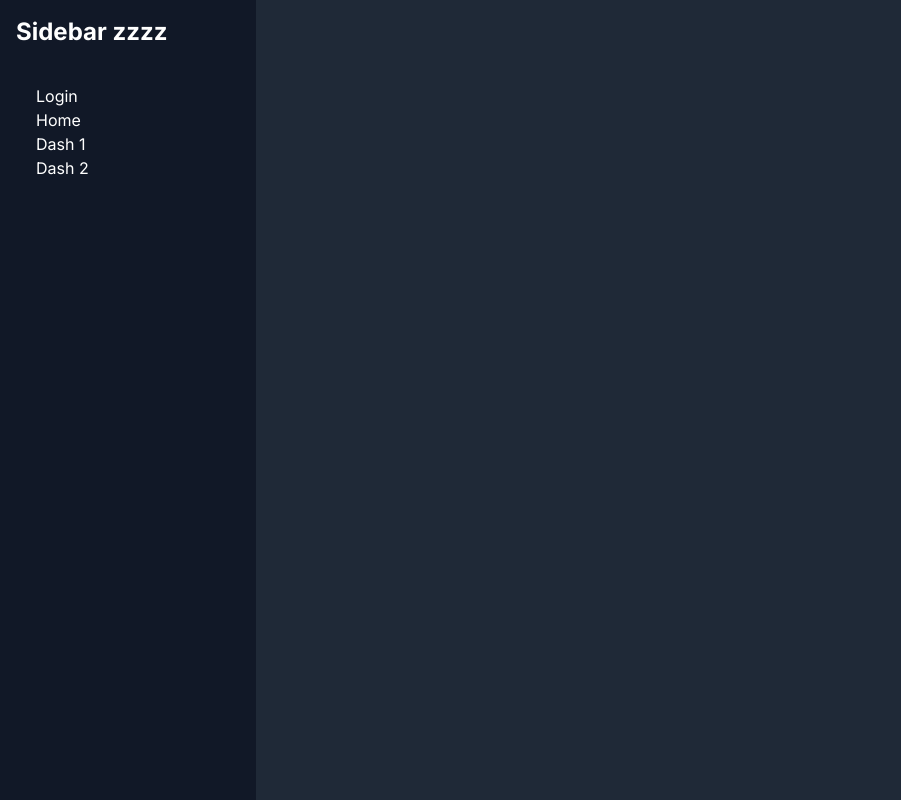
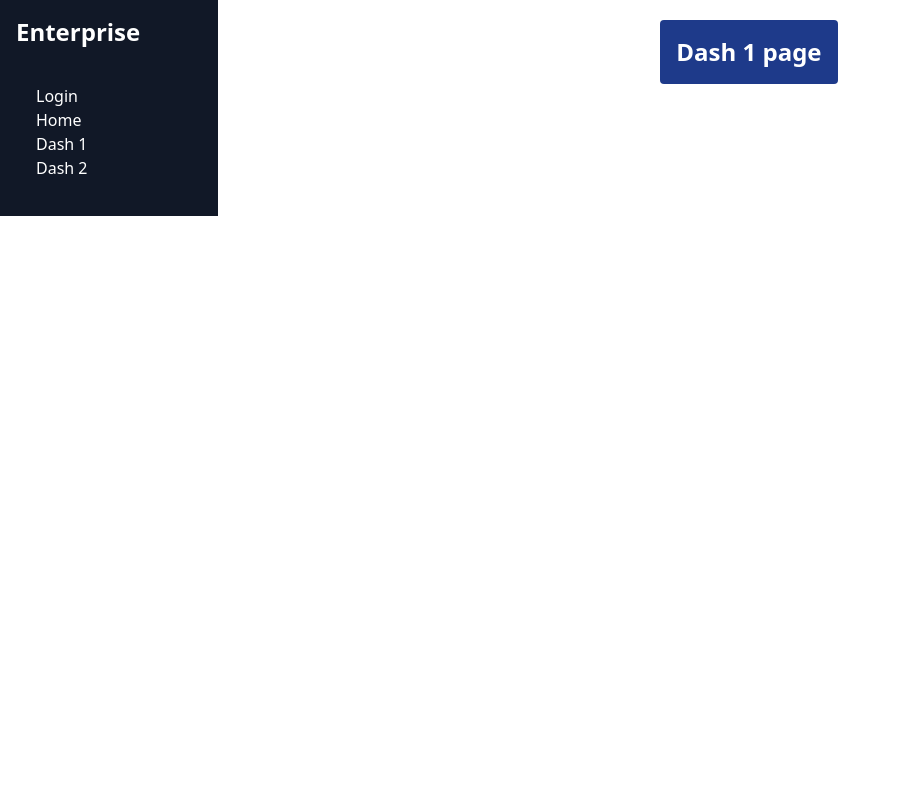
Before and after one commit to HASCA-GH/nextjs-login, a Next.js app: page /dash1 in a window 1280 px wide. Before the commit this address had no page. Shown: the top 800 px of the page, without its empty margins (0-901 px from the left). Built offline with nearby package versions, Linux system fonts and the light colour scheme.

Commit message:
Layout of the app.

```diff
--- /dev/null
+++ b/app/dash1/page.tsx
@@ -0,0 +1,13 @@
+import React from 'react'
+
+const page = () => {
+    return (
+        <div className='w-full'>
+            <div className='flex text-2xl font-bold text-white gap-5 p-5 justify-center' >
+                <div className='p-4 rounded bg-blue-900'>Dash 1 page</div>
+            </div>
+        </div>
+    )
+}
+
+export default page
--- /dev/null
+++ b/app/dash2/page.tsx
@@ -0,0 +1,13 @@
+import React from 'react'
+
+const page = () => {
+    return (
+        <div className='w-full'>
+            <div className='flex text-2xl font-bold text-white gap-5 p-5 justify-center' >
+                <div className='p-4 rounded bg-amber-200'>Dash 2 page</div>
+            </div>
+        </div>
+    )
+}
+
+export default page
--- a/app/globals.css
+++ b/app/globals.css
@@ -3,25 +3,28 @@
 @tailwind utilities;
 
 :root {
-  --foreground-rgb: 0, 0, 0;
+  /* --foreground-rgb: 0, 0, 0;
   --background-start-rgb: 214, 219, 220;
   --background-end-rgb: 255, 255, 255;
+    */
 }
 
 @media (prefers-color-scheme: dark) {
   :root {
-    --foreground-rgb: 255, 255, 255;
+    /* --foreground-rgb: 255, 255, 255;
     --background-start-rgb: 0, 0, 0;
     --background-end-rgb: 0, 0, 0;
+      */
   }
 }
 
 body {
-  color: rgb(var(--foreground-rgb));
+  /* color: rgb(var(--foreground-rgb));
   background: linear-gradient(
       to bottom,
       transparent,
       rgb(var(--background-end-rgb))
     )
     rgb(var(--background-start-rgb));
+      */
 }
--- /dev/null
+++ b/app/home/page.tsx
@@ -0,0 +1,13 @@
+import React from 'react'
+
+const page = () => {
+    return (
+        <div className='w-full'>
+            <div className='flex text-2xl font-bold text-white gap-5 p-5 justify-center' >
+                <div className='p-4 rounded bg-green-800'>Home page</div>
+            </div>
+        </div>
+    )
+}
+
+export default page
--- a/app/layout.tsx
+++ b/app/layout.tsx
@@ -18,7 +18,8 @@ export default function RootLayout({
 }) {
   return (
     <html lang="en">
-      <body className={inter.className}>
+      {/* <body className={inter.className} ></body> */}
+      <body className='flex flex-row' >
         <SideBar />
         {children}
       </body>
--- /dev/null
+++ b/app/login/page.tsx
@@ -0,0 +1,11 @@
+const page = () => {
+    return (
+        <div className='w-full'>
+            <div className='flex text-2xl font-bold text-white gap-5 p-5 justify-center' >
+                <div className='bg-indigo-500 p-4 rounded'>Login Page</div>
+            </div>
+        </div>
+    )
+}
+
+export default page
--- a/app/page.tsx
+++ b/app/page.tsx
@@ -2,8 +2,13 @@ import Image from 'next/image'
 // items-center
 export default function Home() {
   return (
-    <main className="flex min-h-screen flex-col  justify-between p-0">
-
+    <main className="min-h-screen flex-col justify-between p-0">
+      {/* <div className="flex h-screen bg-gray-600 text-white">
+        <div className="flex-1 p-4 text-center">
+          <h1 className="text-2xl font-bold mb-4">xMain Content</h1>
+        </div>
+      </div> */}
+      <h1 className="text-2xl font-bold mb-4">Main Content</h1>
       {/* <div className="z-10 max-w-5xl w-full items-center justify-between font-mono text-sm lg:flex">
         <p className="fixed left-0 top-0 flex w-full justify-center border-b border-gray-300 bg-gradient-to-b from-zinc-200 pb-6 pt-8 backdrop-blur-2xl dark:border-neutral-800 dark:bg-zinc-800/30 dark:from-inherit lg:static lg:w-auto  lg:rounded-xl lg:border lg:bg-gray-200 lg:p-4 lg:dark:bg-zinc-800/30">
           Get started by editing&nbsp;
@@ -109,16 +114,7 @@ export default function Home() {
           </p>
         </a>
       </div> */}
-      {/* <SideBar /> */}
 
-      <div className="flex h-screen bg-gray-800 text-white">
-        {/* Main content */}
-        <div className="flex-1 p-4 text-center">
-          {/* Main content goes here */}
-          <h1 className="text-2xl font-bold mb-4">Main Content</h1>
-          {/* Add your main content here */}
-        </div>
-      </div>
     </main>
   )
 }
--- a/components/base/SideBar.tsx
+++ b/components/base/SideBar.tsx
@@ -1,23 +1,36 @@
-const myItems = ["Login", "Home", "Dash 1", "Dash 2"];
+import Link from "next/link";
 
-
+const myItems = [
+  {
+    name: 'Login',
+    url: '/login'
+  },
+  {
+    name: 'Home',
+    url: '/home'
+  },
+  {
+    name: 'Dash 1',
+    url: '/dash1'
+  },
+  {
+    name: 'Dash 2',
+    url: '/dash2'
+  }
+]
+// flex h-screen
 const SideBar = () => {
   return (
-    <div className="flex h-screen bg-gray-800 text-white">
-      {/* Sidebar */}
-      <div className="w-64 p-4 bg-gray-900">
-        {/* Sidebar content goes here */}
-        <h1 className="text-2xl font-bold mb-4">Sidebar zzzz</h1>
-        {/* Add your sidebar links or other content here */}
+    <div className="w-64 p-4 bg-gray-900 text-white">
+      <h1 className="text-2xl font-bold mb-4">Enterprise</h1>
         <ul className='p-5'>
           {myItems.map((item, i) => (
-            <li key={i}>{item}</li>
+            <Link key={i} href={item.url}>
+              <li >{item.name}</li>
+            </Link>
           ))}
-
-        </ul>
-      </div>
+      </ul>
     </div>
-
   )
 }
 
```
